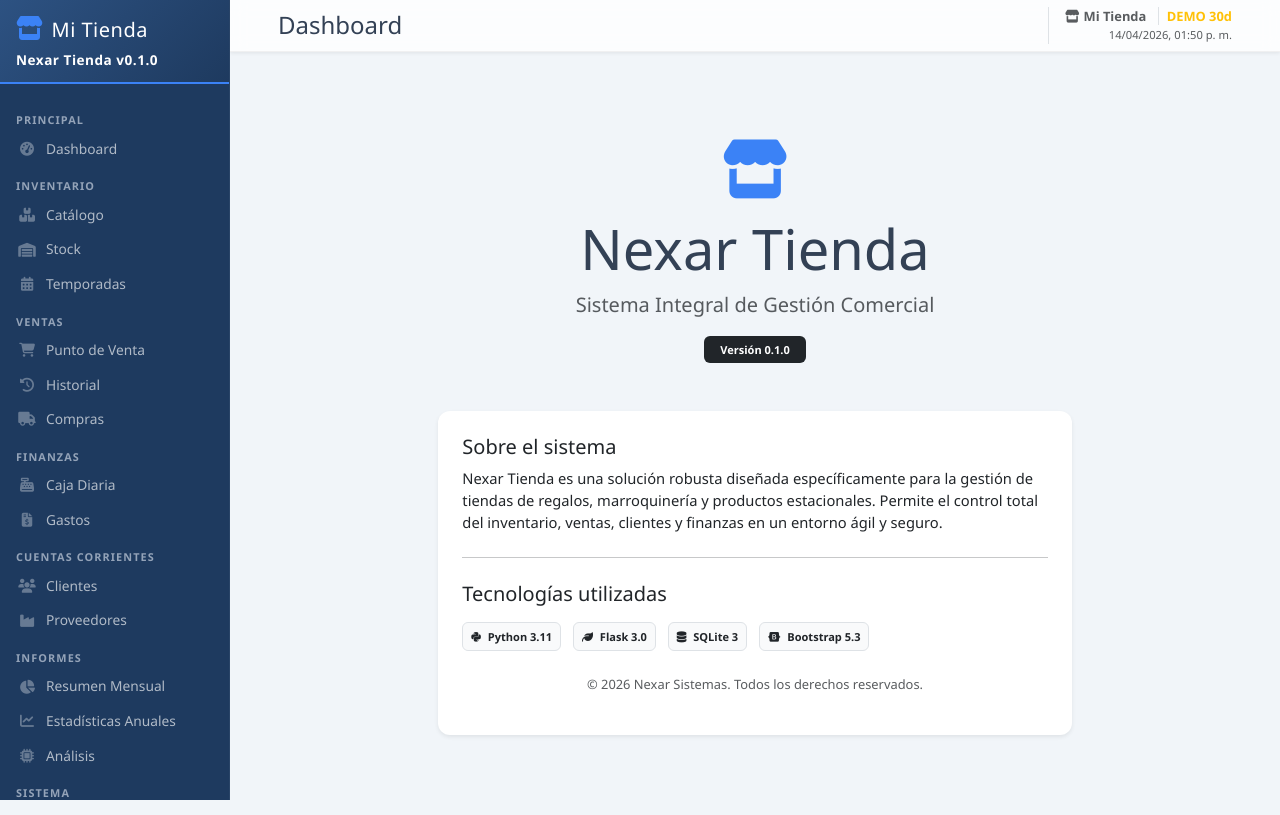
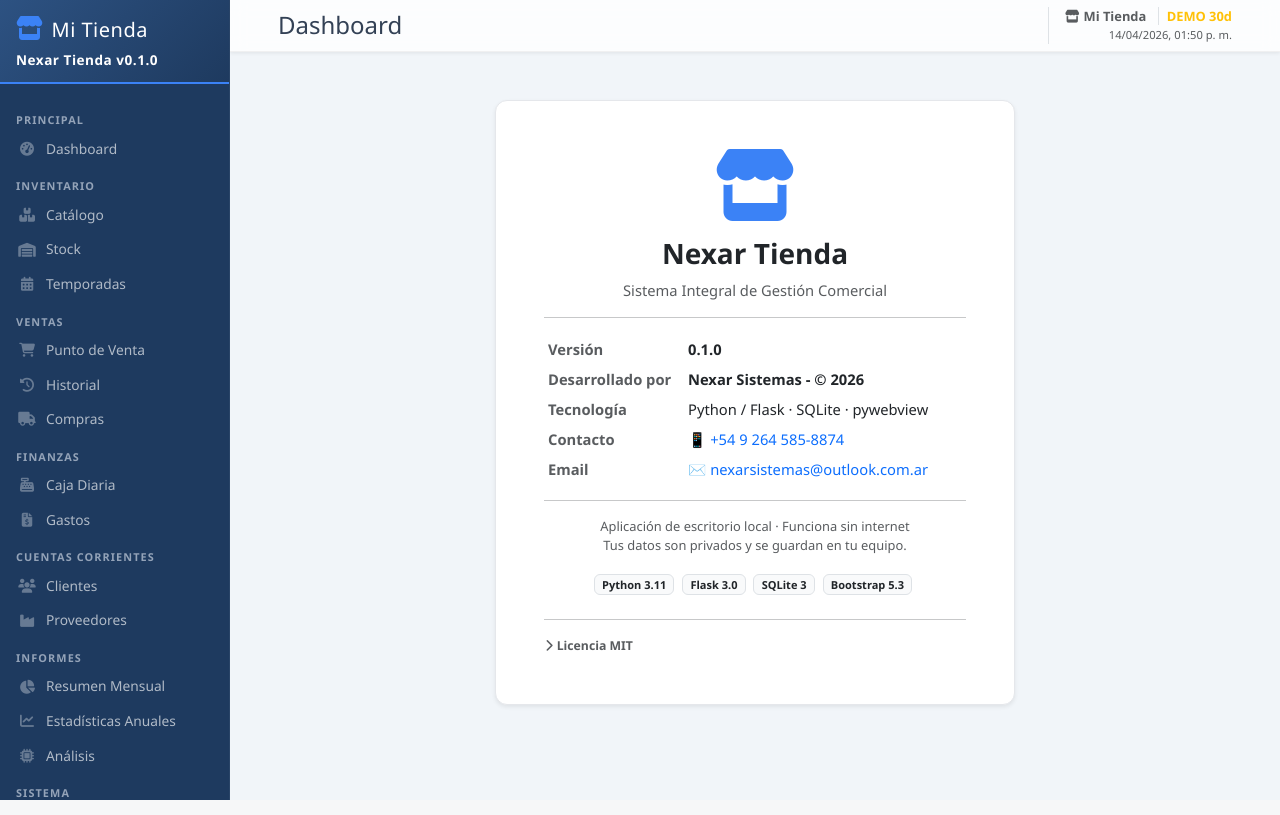
Before and after one commit to NexarSistemas/nexar-tienda, a Flask app: page /acerca in a window 1280 px wide. Run offline with Flask 3, Linux system fonts and the light colour scheme; the visitor is signed in with stand-in values (Sample User, id 1); data comes from the database, SQL or seed files in the repository; parts of the project's set-up code (start-up, migrations or seed data) failed here and were passed over; some libraries are stand-ins or nearby versions.

Commit message:
Se modifica Acerca de...

```diff
--- a/templates/acerca.html
+++ b/templates/acerca.html
@@ -1,35 +1,116 @@
 {% extends "base.html" %}
 {% block title %}Acerca de — Nexar Tienda{% endblock %}
 {% block content %}
-<div class="container py-5">
-    <div class="text-center mb-5">
-        <i class="fas fa-store fa-4x text-primary mb-3"></i>
-        <h1 class="display-4">Nexar Tienda</h1>
-        <p class="lead text-muted">Sistema Integral de Gestión Comercial</p>
-        <span class="badge bg-dark py-2 px-3">Versión {{ app_version }}</span>
+
+<div class="d-flex justify-content-center mt-2">
+  <div class="card shadow-sm" style="max-width:520px; width:100%;">
+    <div class="card-body p-5 text-center">
+      <i class="fas fa-store display-2 text-primary"></i>
+      <h3 class="mt-3 fw-bold">Nexar Tienda</h3>
+      <p class="text-muted">Sistema Integral de Gestión Comercial</p>
+      <hr>
+      <div class="text-start">
+        <table class="table table-sm table-borderless">
+          <tbody>
+            <tr>
+              <td class="text-muted fw-semibold" style="width:140px;">Versión</td>
+              <td><strong>{{ app_version }}</strong></td>
+            </tr>
+            <tr>
+              <td class="text-muted fw-semibold">Desarrollado por</td>
+              <td><strong>Nexar Sistemas - &copy; 2026</strong></td>
+            </tr>
+            <tr>
+              <td class="text-muted fw-semibold">Tecnología</td>
+              <td>Python / Flask · SQLite · pywebview</td>
+            </tr>
+            <tr>
+              <td class="text-muted fw-semibold">Contacto</td>
+              <td>
+                <a href="https://wa.me/5492645858874" target="_blank" class="text-decoration-none">
+                  📱 +54 9 264 585-8874
+                </a>
+              </td>
+            </tr>
+            <tr>
+              <td class="text-muted fw-semibold">Email</td>
+              <td>
+                <a href="mailto:nexarsistemas@outlook.com.ar" class="text-decoration-none">
+                  ✉️ nexarsistemas@outlook.com.ar
+                </a>
+              </td>
+            </tr>
+          </tbody>
+        </table>
+      </div>
+
+      <hr>
+
+      <p class="small text-muted">
+        Aplicación de escritorio local · Funciona sin internet<br>
+        Tus datos son privados y se guardan en tu equipo.
+      </p>
+      <div class="mt-3">
+        <span class="badge bg-light text-dark border me-1">Python 3.11</span>
+        <span class="badge bg-light text-dark border me-1">Flask 3.0</span>
+        <span class="badge bg-light text-dark border me-1">SQLite 3</span>
+        <span class="badge bg-light text-dark border me-1">Bootstrap 5.3</span>
+      </div>
+
+      <hr class="mt-4">
+
+      <!-- Licencia MIT colapsable -->
+      <div class="text-start">
+        <button class="btn btn-link btn-sm text-muted text-decoration-none p-0 d-flex align-items-center gap-1"
+                type="button"
+                data-bs-toggle="collapse"
+                data-bs-target="#licenseText"
+                aria-expanded="false"
+                aria-controls="licenseText">
+          <i class="fas fa-chevron-right small" id="licenseChevron"></i>
+          <span class="fw-semibold small">Licencia MIT</span>
+        </button>
+
+        <div class="collapse mt-2" id="licenseText">
+          <pre class="bg-light border rounded p-3 small text-muted text-start"
+               style="white-space:pre-wrap; font-size:0.75rem; max-height:260px; overflow-y:auto; line-height:1.5;">MIT License
+
+Copyright (c) 2026 Nexar Sistemas
+
+Permission is hereby granted, free of charge, to any person obtaining a copy
+of this software and associated documentation files (the "Software"), to deal
+in the Software without restriction, including without limitation the rights
+to use, copy, modify, merge, publish, distribute, sublicense, and/or sell
+copies of the Software, and to permit persons to whom the Software is
+furnished to do so, subject to the following conditions:
+
+The above copyright notice and this permission notice shall be included in all
+copies or substantial portions of the Software.
+
+THE SOFTWARE IS PROVIDED "AS IS", WITHOUT WARRANTY OF ANY KIND, EXPRESS OR
+IMPLIED, INCLUDING BUT NOT LIMITED TO THE WARRANTIES OF MERCHANTABILITY,
+FITNESS FOR A PARTICULAR PURPOSE AND NONINFRINGEMENT. IN NO EVENT SHALL THE
+AUTHORS OR COPYRIGHT HOLDERS BE LIABLE FOR ANY CLAIM, DAMAGES OR OTHER
+LIABILITY, WHETHER IN AN ACTION OF CONTRACT, TORT OR OTHERWISE, ARISING FROM,
+OUT OF OR IN CONNECTION WITH THE SOFTWARE OR THE USE OR OTHER DEALINGS IN THE
+SOFTWARE.</pre>
+        </div>
+      </div>
+
     </div>
+  </div>
+</div>
 
-    <div class="row justify-content-center">
-        <div class="col-md-8">
-            <div class="card shadow-sm border-0">
-                <div class="card-body p-4">
-                    <h5>Sobre el sistema</h5>
-                    <p>Nexar Tienda es una solución robusta diseñada específicamente para la gestión de tiendas de regalos, marroquinería y productos estacionales. Permite el control total del inventario, ventas, clientes y finanzas en un entorno ágil y seguro.</p>
+{% endblock %}
 
-                    <hr class="my-4">
-
-                    <h5>Tecnologías utilizadas</h5>
-                    <ul class="list-inline mt-3">
-                        <li class="list-inline-item badge bg-light text-dark border p-2"><i class="fab fa-python me-1"></i> Python 3.11</li>
-                        <li class="list-inline-item badge bg-light text-dark border p-2"><i class="fas fa-leaf me-1"></i> Flask 3.0</li>
-                        <li class="list-inline-item badge bg-light text-dark border p-2"><i class="fas fa-database me-1"></i> SQLite 3</li>
-                        <li class="list-inline-item badge bg-light text-dark border p-2"><i class="fab fa-bootstrap me-1"></i> Bootstrap 5.3</li>
-                    </ul>
-
-                    <p class="mt-4 text-center text-muted small">&copy; 2026 Nexar Sistemas. Todos los derechos reservados.</p>
-                </div>
-            </div>
-        </div>
-    </div>
-</div>
+{% block extra_js %}
+<script>
+  // Rotar chevron al abrir/cerrar
+  document.getElementById('licenseText').addEventListener('show.bs.collapse', function () {
+    document.getElementById('licenseChevron').classList.replace('fa-chevron-right', 'fa-chevron-down');
+  });
+  document.getElementById('licenseText').addEventListener('hide.bs.collapse', function () {
+    document.getElementById('licenseChevron').classList.replace('fa-chevron-down', 'fa-chevron-right');
+  });
+</script>
 {% endblock %}
```
